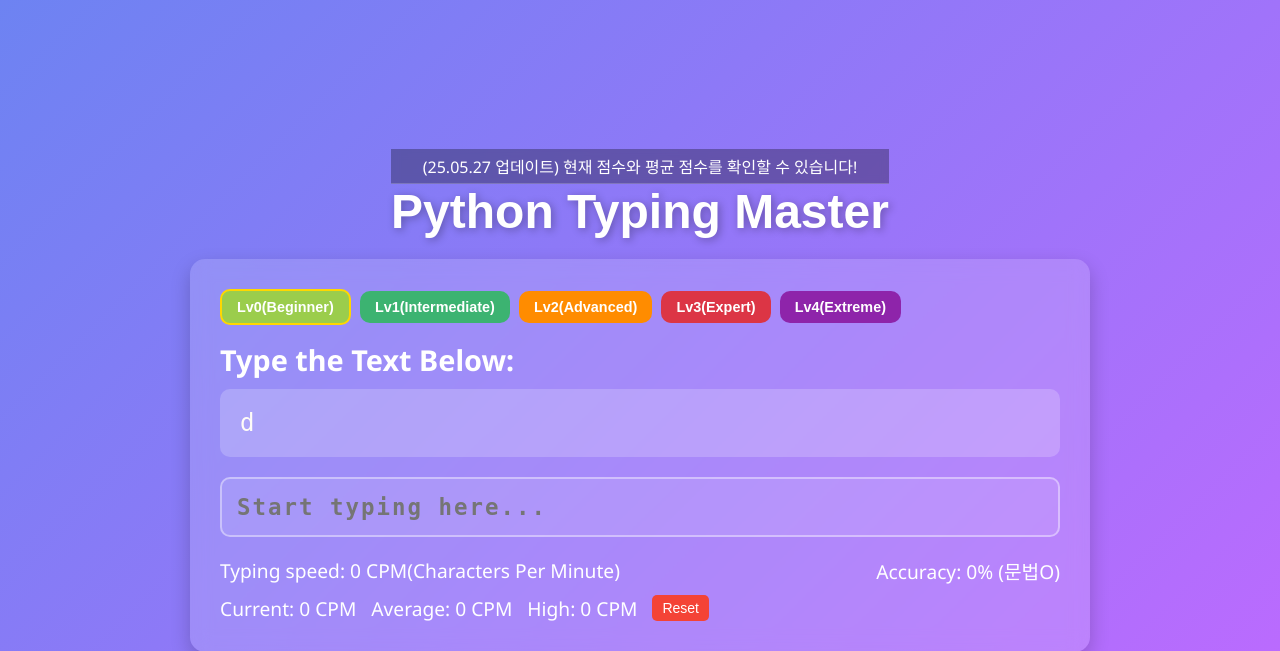
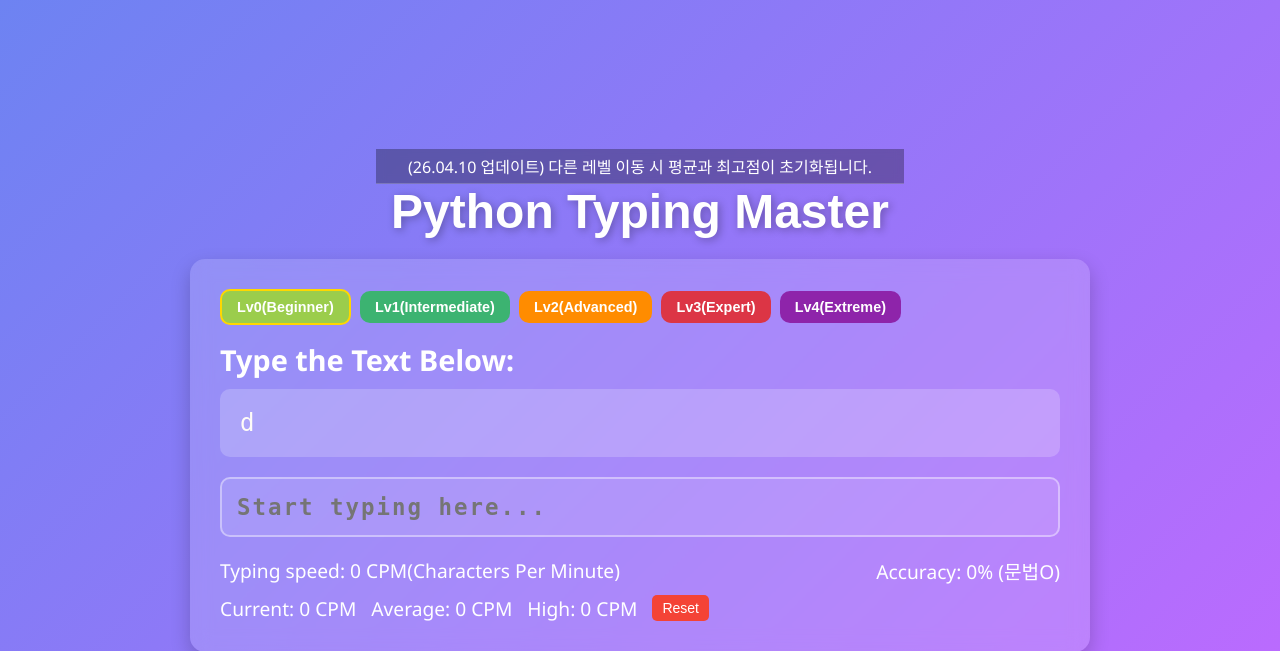
Before and after one commit to jingiru/PythonTypingMaster, a Flask app: page / in a window 1280 px wide. Shown: the top 651 px of the page. Run offline with Flask 3, Linux system fonts and the light colour scheme; some web fonts are replaced.

Commit message:
업데이트 안내문

```diff
--- a/templates/index.html
+++ b/templates/index.html
@@ -10,7 +10,7 @@
 </head>
 <body>
   <header>
-    <div class="update-banner">　　(25.05.27 업데이트) 현재 점수와 평균 점수를 확인할 수 있습니다!　　</div>
+    <div class="update-banner">　　(26.04.10 업데이트) 다른 레벨 이동 시 평균과 최고점이 초기화됩니다.　　</div>
     <h1>Python Typing Master</h1>
   </header>
 
```
